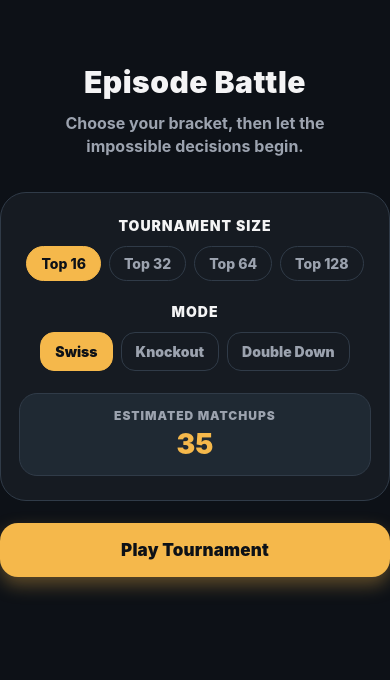
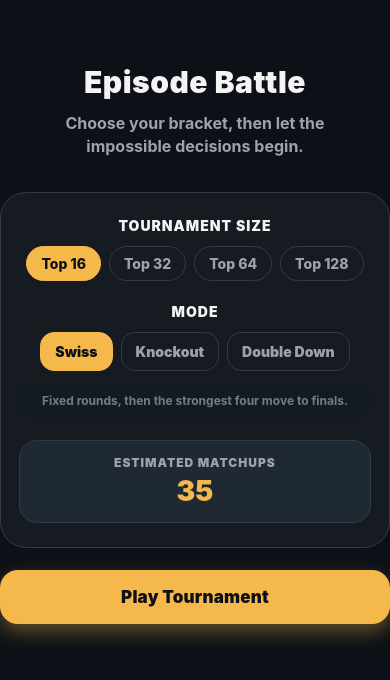
Before and after one commit to EbubekirErden/EpisodeBattle, a React Native app: screen / in a window 390 px wide. Shown: the top 680 px of the page. Built offline with nearby package versions, Linux system fonts and the light colour scheme.

Commit message:
feat: add info model for modes

```diff
--- a/src/screens/StartScreen.tsx
+++ b/src/screens/StartScreen.tsx
@@ -46,6 +46,9 @@ export function StartScreen({
         <View style={styles.setupGroup}>
           <Text style={styles.setupLabel}>Mode</Text>
           <ModeSelector selectedMode={mode} onSelectMode={onSelectMode} />
+          <View style={styles.modeInfoPanel}>
+            <Text style={styles.modeInfoText}>{getModeInfo(mode)}</Text>
+          </View>
         </View>
 
         <View style={styles.matchupEstimateBox}>
@@ -85,3 +88,15 @@ function getMatchupEstimate(
 
   return doubleDownEstimates[poolSize] ?? "Depends on eliminations";
 }
+
+function getModeInfo(mode: TournamentMode): string {
+  if (mode === "swiss") {
+    return "Fixed rounds, then the strongest four move to finals.";
+  }
+
+  if (mode === "knockout") {
+    return "Fast bracket. One loss and an episode is out.";
+  }
+
+  return "More forgiving bracket. Episodes are out after two losses.";
+}
--- a/src/styles/appStyles.ts
+++ b/src/styles/appStyles.ts
@@ -91,6 +91,21 @@ export const styles = StyleSheet.create({
     fontSize: 28,
     fontWeight: "900",
     marginTop: 4,
+  },
+
+  modeInfoPanel: {
+    backgroundColor: colors.mutedSurface,
+    borderRadius: 14,
+    paddingVertical: 9,
+    paddingHorizontal: 12,
+  },
+
+  modeInfoText: {
+    color: colors.subtle,
+    fontSize: 12,
+    fontWeight: "700",
+    lineHeight: 17,
+    textAlign: "center",
   },
 
   poolSelector: {
--- a/src/styles/colors.ts
+++ b/src/styles/colors.ts
@@ -2,10 +2,12 @@ export const colors = {
   background: "#0d1117",
   surface: "#161b22",
   surfaceElevated: "#1f2933",
+  mutedSurface: "#141a22",
   border: "#303b48",
 
   text: "#f4f4f5",
   muted: "#9ca3af",
+  subtle: "#727d8c",
 
   accent: "#f5b84b",
   topAccent: "#60a5fa",
```
